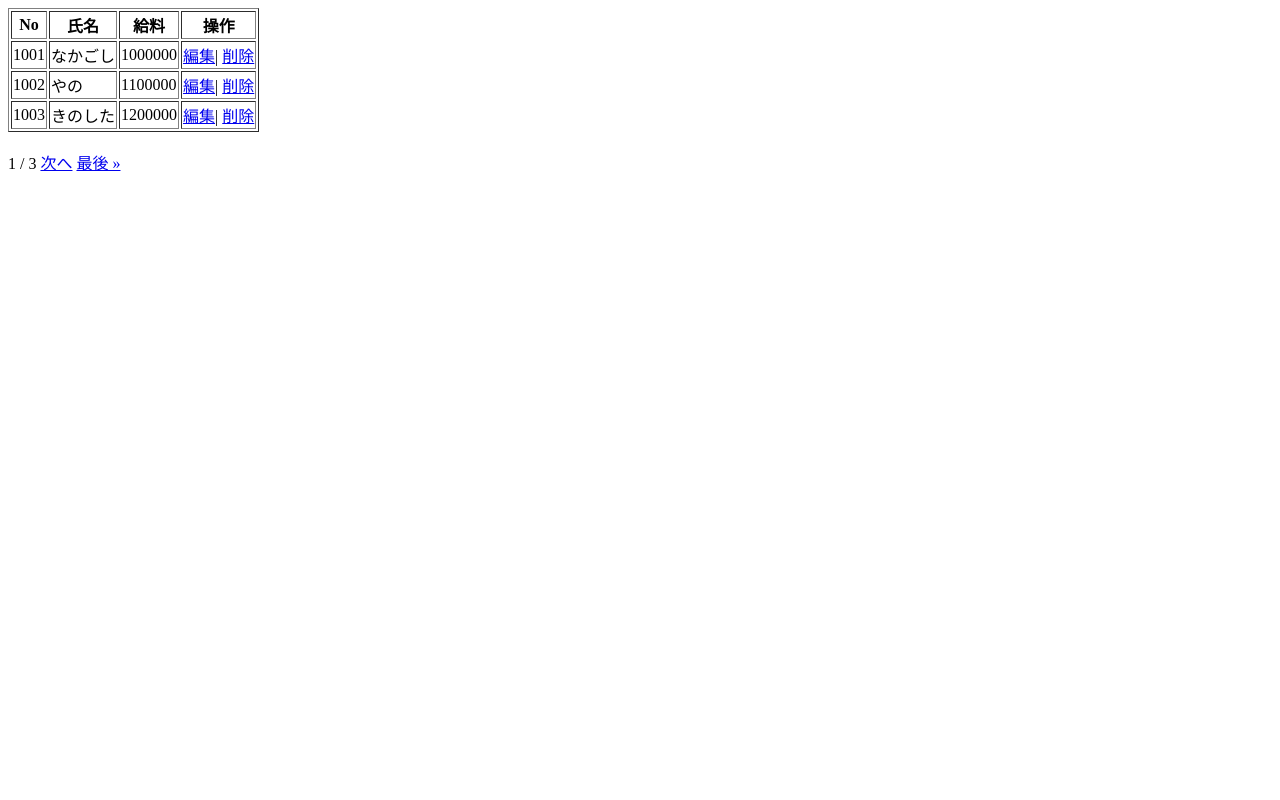
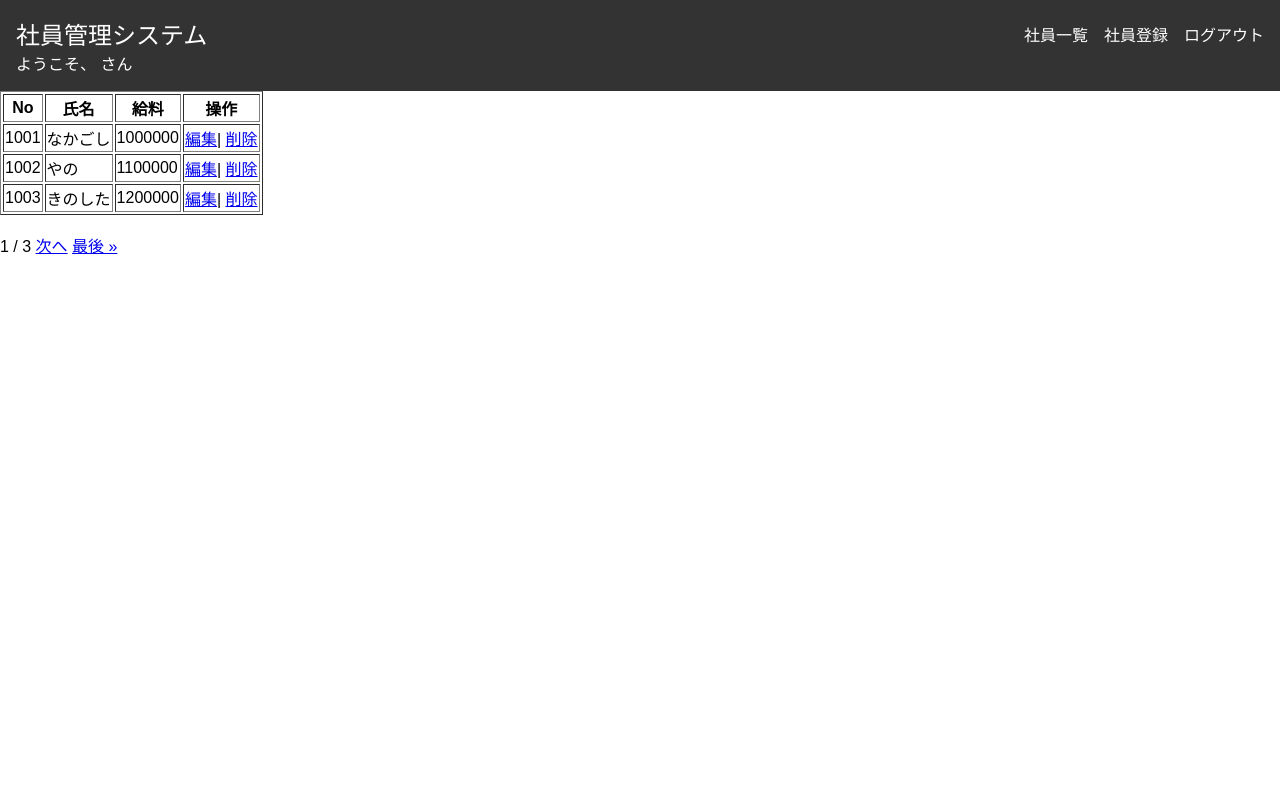
Before and after one commit to tnakagoshi/fy25-Ateam, a Django app: page /employee/ in a window 1280 px wide. Run offline with Django 5.2, Linux system fonts and the light colour scheme; a user stored in the database is signed in; data comes from the database, SQL or seed files in the repository; both versions use the stored data as it was after the commit.

Commit message:
P.293まで完了（staticの場所修正）

```diff
--- /dev/null
+++ b/employeelistproject/employeelist/static/css/styles.css
@@ -0,0 +1,45 @@
+body {
+    font-family: Arial, sans-serif;
+    margin: 0;
+    padding: 0;
+}
+
+.navbar {
+    background-color: #333;
+    color: white;
+    padding: 1rem;
+}
+
+.navbar .container {
+    display: flex;
+    justify-content: space-between;
+    align-items: center;
+}
+
+.navbar-brand {
+    font-size: 1.5rem;
+    color: white;
+    text-decoration: none;
+}
+
+.navbar-nav {
+    list-style: none;
+    display: flex;
+    gap: 1rem;
+    margin: 0;
+    padding: 0;
+}
+
+.nav-item {
+    margin: 0;
+}
+
+.nav-link {
+    color: white;
+    text-decoration: none;
+    font-size: 1rem;
+}
+
+.nav-link:hover {
+    text-decoration: underline;
+}
--- a/employeelistproject/employeelist/templates/employeelist/list.html
+++ b/employeelistproject/employeelist/templates/employeelist/list.html
@@ -1,3 +1,6 @@
+{% extends 'base.html' %}
+
+{% block content %}
 <table border="1">
     <tr>
         <th>No</th>
@@ -26,3 +29,4 @@
 </span>
 </div>
 {% endif %}
+{% endblock content %}
--- a/employeelistproject/employeelistproject/settings.py
+++ b/employeelistproject/employeelistproject/settings.py
@@ -125,3 +125,6 @@ STATIC_URL = 'static/'
 DEFAULT_AUTO_FIELD = 'django.db.models.BigAutoField'
 
 LOGIN_REDIRECT_URL = 'list-employee'
+SESSION_COOKIE_AGE = 100
+SESSION_SAVE_EVERY_REQUEST = True
+SESSION_EXPIRE_AT_BROWSER_CLOSE = True
--- /dev/null
+++ b/employeelistproject/templates/base.html
@@ -0,0 +1,30 @@
+<!DOCTYPE html>
+<html>
+<head>
+    {% load static %}
+    <meta charset="UTF-8">
+    <title>{% block title %}Employee Management{% endblock %}</title>
+    <link rel="stylesheet" href="{% static 'css/styles.css' %}">
+
+</head>
+<body>
+    <header>
+        <nav class="navbar">
+            <div class="container">
+                <a href="{% url 'list-employee'}" class="navbar-brand">社員管理システム</a>
+                <ul class="navbar-nav">
+                    <li class="nav-item"><a href="{% url 'list-employee' %}" class="nav-link">社員一覧</a></li>
+                    <li class="nav-item"><a href="{% url 'create-employee' %}" class="nav-link">社員登録</a></li>
+                    <li class="nav-item"><a href="{% url 'logout' %}" class="nav-link">ログアウト</a></li>
+            </div>
+            <div class="navbar-text">
+                ようこそ、{{user.first_name}} {{user.last_name}}さん
+            </div>
+        </nav>
+    </header>
+    <main>
+        {% block content %}
+        {% endblock %}
+    </main>
+</body>
+</html>
```
Also changed, not shown: employeelistproject/db.sqlite3.
